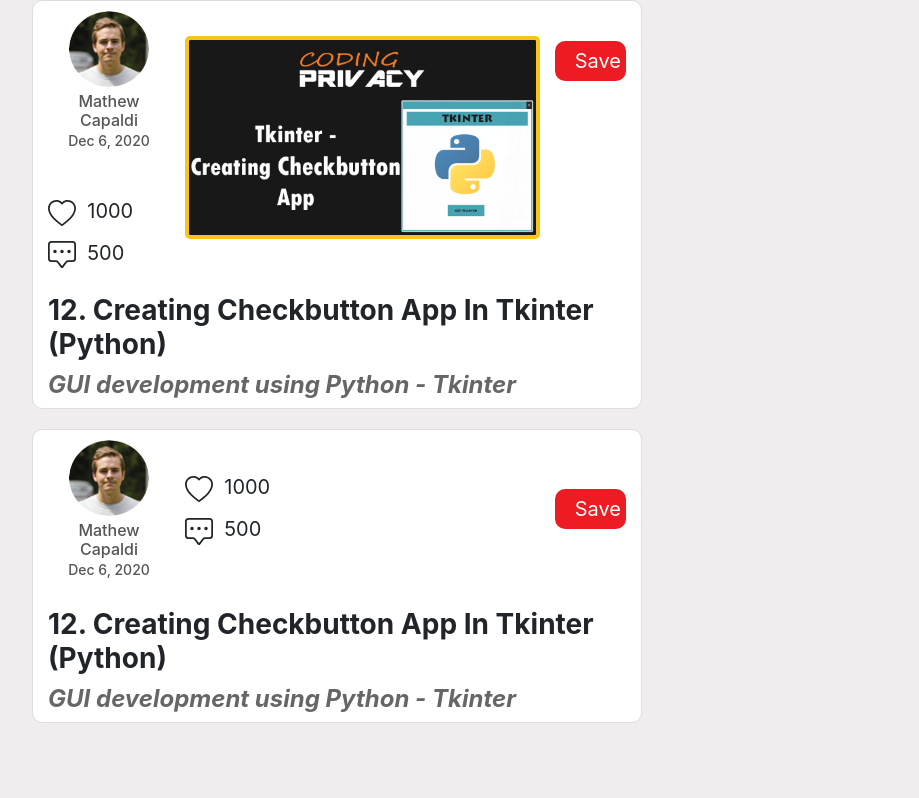
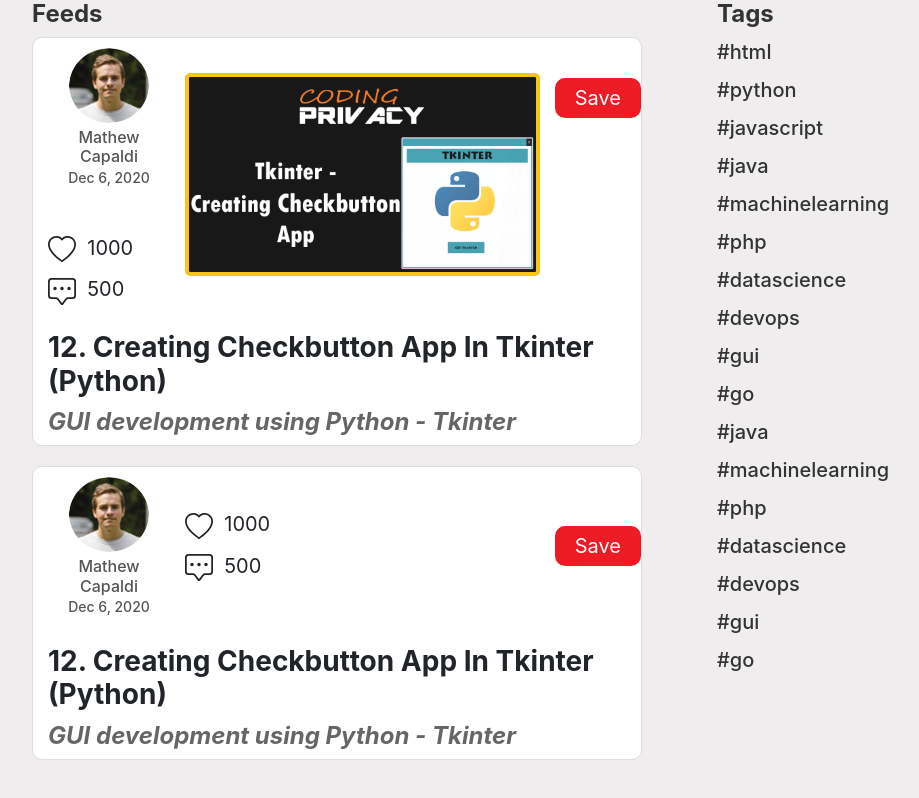
Before and after one commit to codingprivacy/CodingPrivacy-2.0, a React (Create React App) app: page / in a window 1280 px wide. Shown: the whole page, without its empty margins (303-1222 px from the left). Built offline with nearby package versions, Linux system fonts and the light colour scheme.

Commit message:
CW-21 Tags component created

```diff
--- a/src/App.jsx
+++ b/src/App.jsx
@@ -1,6 +1,7 @@
 import './App.scss';
 import { Container, Row, Col } from 'react-bootstrap';
 import Feeds from './apps/homepage/components/feeds/Feeds';
+import Tags from './apps/homepage/components/Tags';
 
 const React = require('react');
 
@@ -12,7 +13,9 @@ const App = () => (
         <Col lg={6}>
           <Feeds />
         </Col>
-        <Col />
+        <Col>
+          <Tags />
+        </Col>
       </Row>
     </Container>
   </div>
--- /dev/null
+++ b/src/apps/homepage/components/Tags.jsx
@@ -0,0 +1,95 @@
+import './Tags.scss';
+import React from 'react';
+import { Container } from 'react-bootstrap';
+
+const Tags = () => {
+  const tagsList = [
+    {
+      tagName: 'html',
+      tagUrl: '/tags/html',
+    },
+    {
+      tagName: 'python',
+      tagUrl: '/tags/html',
+    },
+    {
+      tagName: 'javascript',
+      tagUrl: '/tags/html',
+    },
+    {
+      tagName: 'java',
+      tagUrl: '/tags/html',
+    },
+    {
+      tagName: 'machinelearning',
+      tagUrl: '/tags/html',
+    },
+    {
+      tagName: 'php',
+      tagUrl: '/tags/html',
+    },
+    {
+      tagName: 'datascience',
+      tagUrl: '/tags/html',
+    },
+    {
+      tagName: 'devops',
+      tagUrl: '/tags/html',
+    },
+    {
+      tagName: 'gui',
+      tagUrl: '/tags/html',
+    },
+    {
+      tagName: 'go',
+      tagUrl: '/tags/html',
+    },
+    {
+      tagName: 'java',
+      tagUrl: '/tags/html',
+    },
+    {
+      tagName: 'machinelearning',
+      tagUrl: '/tags/html',
+    },
+    {
+      tagName: 'php',
+      tagUrl: '/tags/html',
+    },
+    {
+      tagName: 'datascience',
+      tagUrl: '/tags/html',
+    },
+    {
+      tagName: 'devops',
+      tagUrl: '/tags/html',
+    },
+    {
+      tagName: 'gui',
+      tagUrl: '/tags/html',
+    },
+    {
+      tagName: 'go',
+      tagUrl: '/tags/html',
+    },
+  ];
+  return (
+    <Container className="tagsContainer justify-content-center d-flex">
+      <div className="tagsdiv justify-content-left">
+        <p className="tagHeading h4 font-weight-bold">Tags</p>
+        {
+        tagsList.map((tag) => (
+          <p className="tag h5">
+            <a href={tag.tagUrl}>
+              #
+              {tag.tagName}
+            </a>
+          </p>
+        ))
+        }
+      </div>
+    </Container>
+  );
+};
+
+export default Tags;
--- /dev/null
+++ b/src/apps/homepage/components/Tags.scss
@@ -0,0 +1,23 @@
+@import './feeds/default';
+@import './feeds/defaultComponents.scss';
+
+.tagHeading{
+  color: $fontColor3;
+}
+
+.tagsdiv{
+  width: 200px;
+}
+
+.tag{
+  line-height: 1.5;
+  color: #333;
+}
+
+$breakpoint-mobile: 800px;
+@media (max-width: $breakpoint-mobile)
+{
+  .tagsdiv{
+    display: none;
+  }
+}
--- a/src/apps/homepage/components/feeds/Feeds.jsx
+++ b/src/apps/homepage/components/feeds/Feeds.jsx
@@ -27,6 +27,7 @@ const Feeds = () => {
   ];
   return (
     <div className="feedsCol">
+      <p className="tagHeading h4 font-weight-bold">Feeds</p>
       {
       rows.map((item) => (
         <div>
--- a/src/apps/homepage/components/feeds/ImageFeed.scss
+++ b/src/apps/homepage/components/feeds/ImageFeed.scss
@@ -28,7 +28,7 @@ $postImageBorder: 4px solid #f9be02;
 
 .feedUploadedDate{
   font-size: $fontSize1;
-  line-height: $lineHeight1;
+  line-height: $lineHeight2;
   color: $fontColor1;
 }
 
--- a/src/apps/homepage/components/feeds/_default.scss
+++ b/src/apps/homepage/components/feeds/_default.scss
@@ -7,15 +7,31 @@ $border1: 1px solid #ddd;
 $fontSize1: 14px;
 $fontSize2: 16px;
 $fontSize3: 20px;
+$fontSize4: 22px;
 
 $fontColor1: #555;
 $fontColor2: #666;
+$fontColor3: #333;
 
 $buttonColor1:  #ed1c24;
 $postColor: #fff;
 
-$lineHeight1: 1.5em;
+$lineHeight1: 1.0em;
+$lineHeight2: 1.5em;
 
 $iconWidth1: 1.75em;
 
 $buttonPadding1: 5px 20px;
+
+
+a:hover {
+  @extend .buttonRed;
+  color: #fff;
+  background-color: $buttonColor1;
+  text-decoration: underline;
+}
+
+a {
+  color: $fontColor3;
+  transition: background-color .2s;
+}
--- a/src/apps/homepage/components/feeds/defaultComponents.scss
+++ b/src/apps/homepage/components/feeds/defaultComponents.scss
@@ -11,7 +11,6 @@
   color: $postColor;
   border-radius: $borderRadius2;
   padding: $buttonPadding1;
-  width: 100%;
   border: none;
   font-size: $fontSize3;
 }
```
